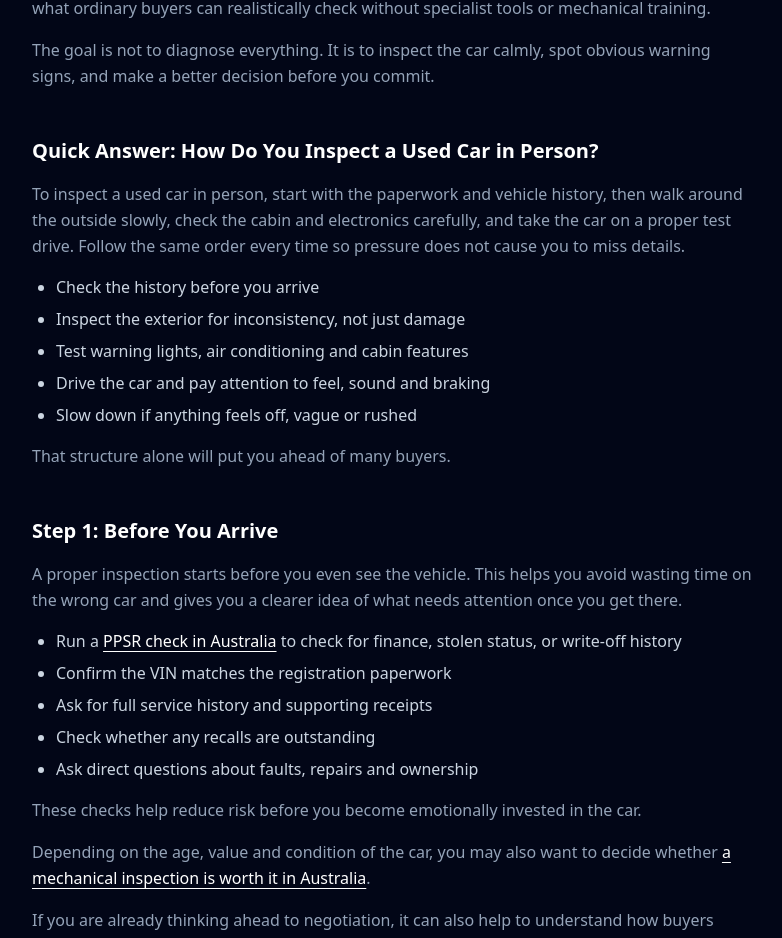
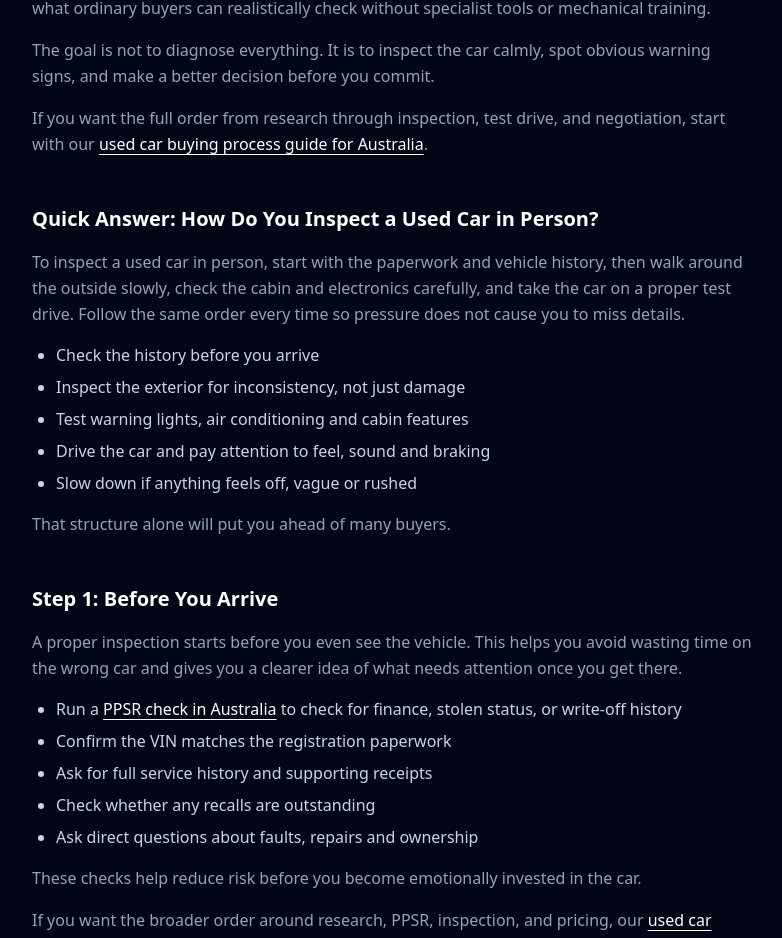
Before and after one commit to jeremy-swallow/carverity-clean, a React (Vite) app: page /how-to-inspect-a-used-car-in-person in a window 1280 px wide. Shown: the part 297-1235 px from the top of the page, without its empty margins (248-1030 px from the left). Built offline with nearby package versions, Linux system fonts and the light colour scheme; no server answers.

Commit message:
Add buying process hub links to in-person inspection guide

```diff
--- a/src/pages/HowToInspectUsedCarInPerson.tsx
+++ b/src/pages/HowToInspectUsedCarInPerson.tsx
@@ -139,6 +139,18 @@ export default function HowToInspectUsedCarInPerson() {
               calmly, spot obvious warning signs, and make a better decision
               before you commit.
             </p>
+
+            <p className="text-slate-400 leading-relaxed">
+              If you want the full order from research through inspection,
+              test drive, and negotiation, start with our{" "}
+              <Link
+                to="/used-car-buying-process-australia"
+                className="text-white underline underline-offset-4 hover:opacity-80 transition"
+              >
+                used car buying process guide for Australia
+              </Link>
+              .
+            </p>
           </header>
 
           <section className="space-y-4">
@@ -196,6 +208,18 @@ export default function HowToInspectUsedCarInPerson() {
             <p className="text-slate-400 leading-relaxed">
               These checks help reduce risk before you become emotionally
               invested in the car.
+            </p>
+
+            <p className="text-slate-400 leading-relaxed">
+              If you want the broader order around research, PPSR, inspection,
+              and pricing, our{" "}
+              <Link
+                to="/used-car-buying-process-australia"
+                className="text-white underline underline-offset-4 hover:opacity-80 transition"
+              >
+                used car buying process guide for Australia
+              </Link>{" "}
+              ties those steps together.
             </p>
 
             <p className="text-slate-400 leading-relaxed">
@@ -481,6 +505,18 @@ export default function HowToInspectUsedCarInPerson() {
             </p>
 
             <p className="text-slate-400 leading-relaxed">
+              If you want the broader structure around research, checks, risk,
+              and price, our{" "}
+              <Link
+                to="/used-car-buying-process-australia"
+                className="text-white underline underline-offset-4 hover:opacity-80 transition"
+              >
+                used car buying process guide for Australia
+              </Link>{" "}
+              connects the full journey.
+            </p>
+
+            <p className="text-slate-400 leading-relaxed">
               That is also why tools like{" "}
               <Link
                 to="/"
@@ -540,6 +576,12 @@ export default function HowToInspectUsedCarInPerson() {
               Related used car buying guides (Australia):
             </p>
             <p className="leading-relaxed">
+              <Link
+                to="/used-car-buying-process-australia"
+                className="underline hover:text-white"
+              >
+                Used car buying process
+              </Link>{" · "}
               <Link
                 to="/what-to-check-when-buying-a-used-car-australia"
                 className="underline hover:text-white"
```
